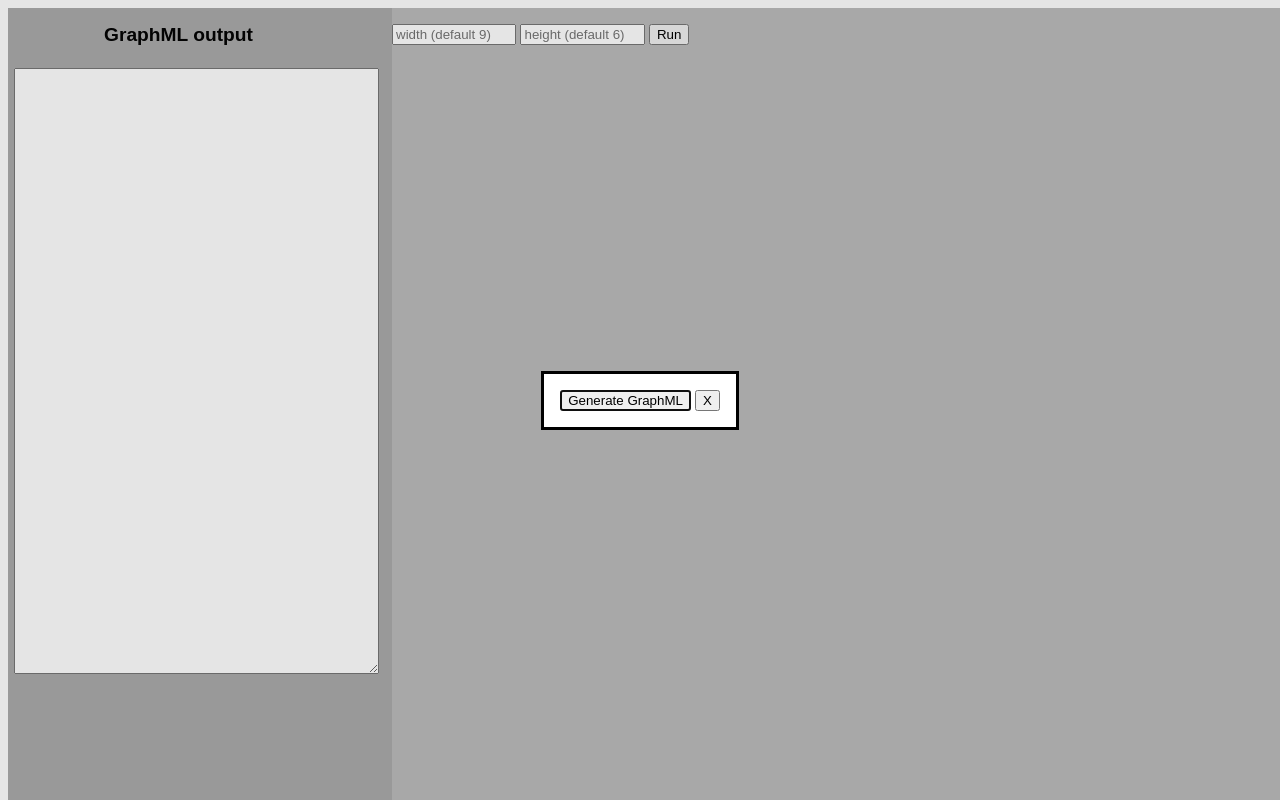
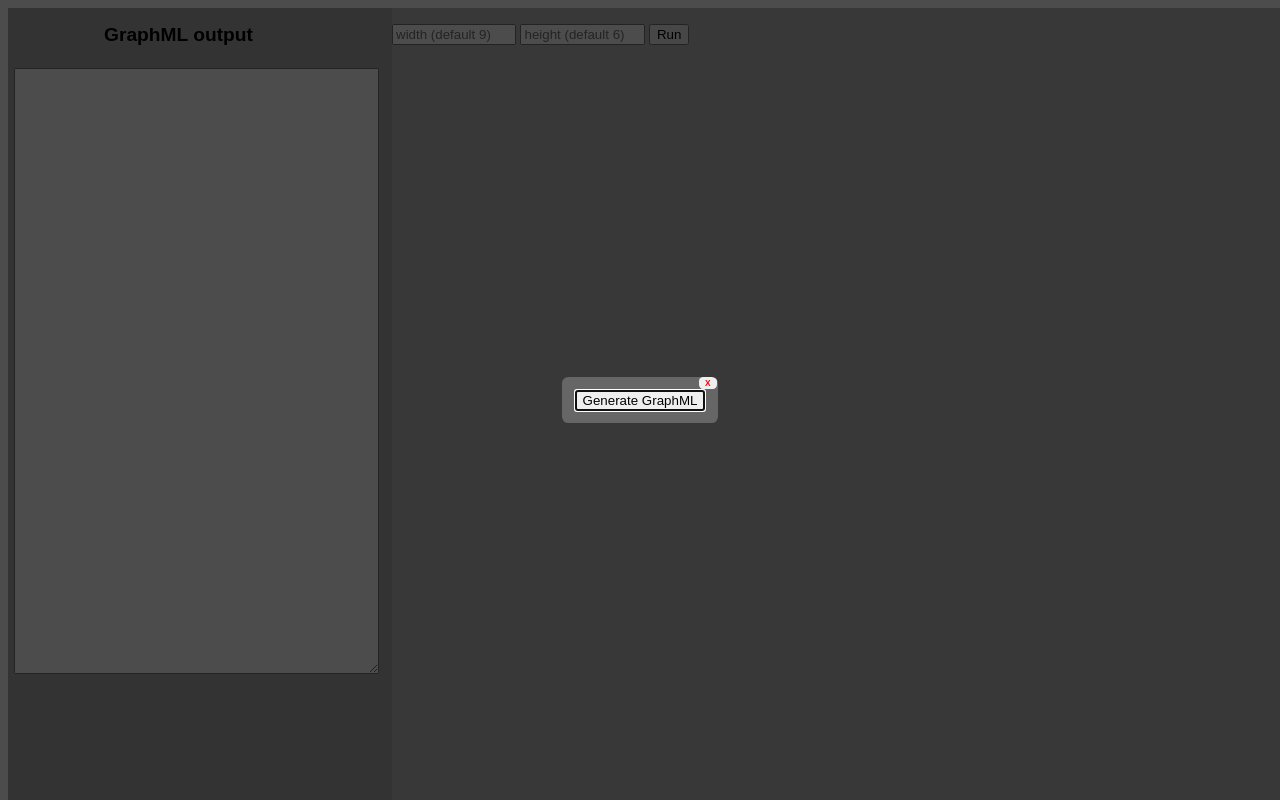
Before and after one commit to SaiFUllaH-KhaN1/ThinglinkCourseGen, a Flask app: template templates/index_copy.html in a window 1280 px wide. Run offline with Flask 3, Linux system fonts and the light colour scheme; the template is opened without the code that fills it, so the values that code supplies are empty.

Commit message:
Update main_copy.css

```diff
--- a/static/css/main_copy.css
+++ b/static/css/main_copy.css
@@ -20,6 +20,12 @@
 /* .img_graph{background-color: rgb(151, 149, 149);position:absolute;top: 5%;right: 5%;} */
 h2{position: relative;left: 25%; color: rgb(3, 3, 3); font-size: larger; align-self: center;font-family:Arial;}
 textarea{color: rgb(0, 0, 0); width: 28%;min-height: 75%;max-height: 100%; position: absolute; margin: 0.5%;}
+
+#dialog_uploadfile{
+    font-family: 'Arial';font-size: 0.8em; border: rgb(102, 102, 102); border-radius: 0.5em;background-color: rgb(102, 102, 102); }
+#dialog_uploadfile::backdrop{background-color: black;opacity: 70%;}
+#cross_red{font-size: 65%;right: 1%;top: 1%;position: absolute; color: red; border: none; font-weight: bolder; border-radius: 0.5em;}
+
 
 /* Media Query for smaller screens , min-width is to enable PC to give mobile view */
 @media only screen and (max-width: 1000px) {
```
